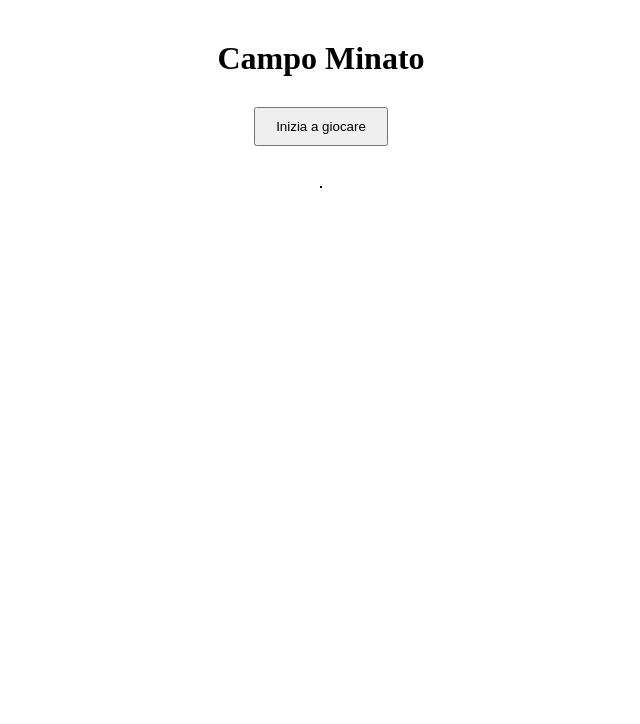
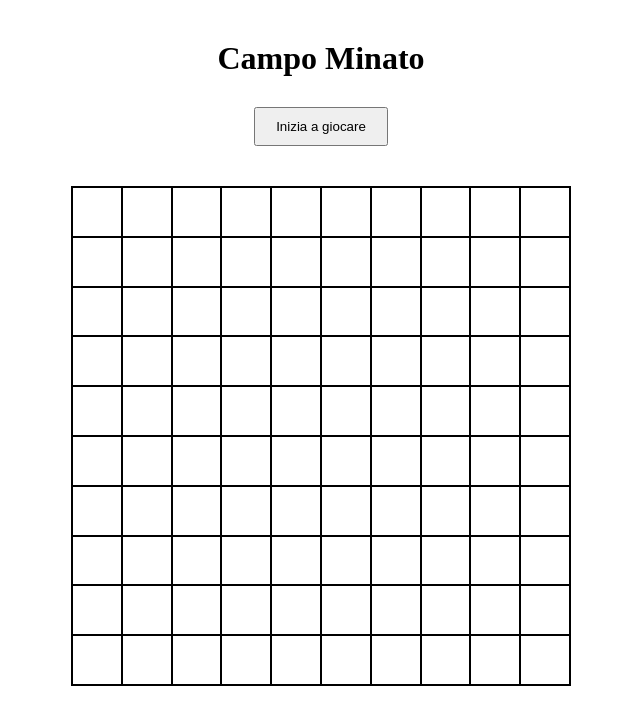
Before and after one commit to ValeriaGiannelli/js-campominato-grid, a plain HTML site: page index.html in a window 1280 px wide. Shown: the whole page, without its empty margins (319-959 px from the left). Drawn offline with Linux system fonts and the light colour scheme.

Commit message:
feat: clone the box div to see the final results

```diff
--- a/index.html
+++ b/index.html
@@ -22,7 +22,106 @@
 
         <!-- contenuto della griglia -->
         <main>
-            <div class="grid">
+            <div id="grid">
+                <div class="box"></div>
+                <div class="box"></div>
+                <div class="box"></div>
+                <div class="box"></div>
+                <div class="box"></div>
+                <div class="box"></div>
+                <div class="box"></div>
+                <div class="box"></div>
+                <div class="box"></div>
+                <div class="box"></div>
+                <div class="box"></div>
+                <div class="box"></div>
+                <div class="box"></div>
+                <div class="box"></div>
+                <div class="box"></div>
+                <div class="box"></div>
+                <div class="box"></div>
+                <div class="box"></div>
+                <div class="box"></div>
+                <div class="box"></div>
+                <div class="box"></div>
+                <div class="box"></div>
+                <div class="box"></div>
+                <div class="box"></div>
+                <div class="box"></div>
+                <div class="box"></div>
+                <div class="box"></div>
+                <div class="box"></div>
+                <div class="box"></div>
+                <div class="box"></div>
+                <div class="box"></div>
+                <div class="box"></div>
+                <div class="box"></div>
+                <div class="box"></div>
+                <div class="box"></div>
+                <div class="box"></div>
+                <div class="box"></div>
+                <div class="box"></div>
+                <div class="box"></div>
+                <div class="box"></div>
+                <div class="box"></div>
+                <div class="box"></div>
+                <div class="box"></div>
+                <div class="box"></div>
+                <div class="box"></div>
+                <div class="box"></div>
+                <div class="box"></div>
+                <div class="box"></div>
+                <div class="box"></div>
+                <div class="box"></div>
+                <div class="box"></div>
+                <div class="box"></div>
+                <div class="box"></div>
+                <div class="box"></div>
+                <div class="box"></div>
+                <div class="box"></div>
+                <div class="box"></div>
+                <div class="box"></div>
+                <div class="box"></div>
+                <div class="box"></div>
+                <div class="box"></div>
+                <div class="box"></div>
+                <div class="box"></div>
+                <div class="box"></div>
+                <div class="box"></div>
+                <div class="box"></div>
+                <div class="box"></div>
+                <div class="box"></div>
+                <div class="box"></div>
+                <div class="box"></div>
+                <div class="box"></div>
+                <div class="box"></div>
+                <div class="box"></div>
+                <div class="box"></div>
+                <div class="box"></div>
+                <div class="box"></div>
+                <div class="box"></div>
+                <div class="box"></div>
+                <div class="box"></div>
+                <div class="box"></div>
+                <div class="box"></div>
+                <div class="box"></div>
+                <div class="box"></div>
+                <div class="box"></div>
+                <div class="box"></div>
+                <div class="box"></div>
+                <div class="box"></div>
+                <div class="box"></div>
+                <div class="box"></div>
+                <div class="box"></div>
+                <div class="box"></div>
+                <div class="box"></div>
+                <div class="box"></div>
+                <div class="box"></div>
+                <div class="box"></div>
+                <div class="box"></div>
+                <div class="box"></div>
+                <div class="box"></div>
+                <div class="box"></div>
                 <div class="box"></div>
             </div>
         </main>
```
